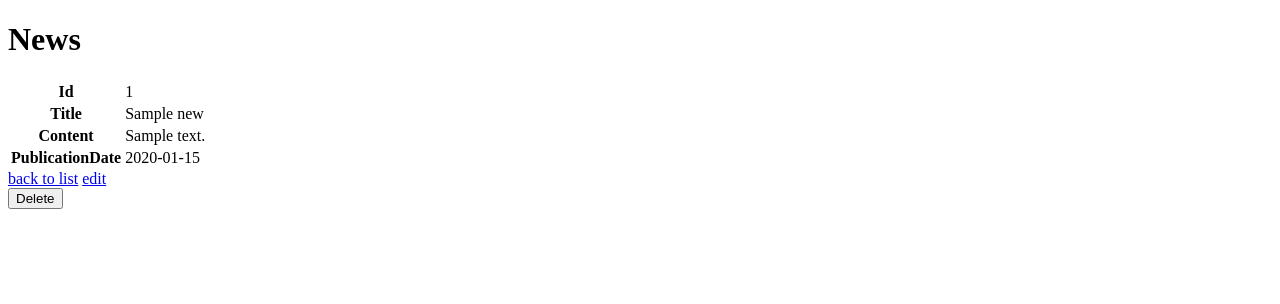
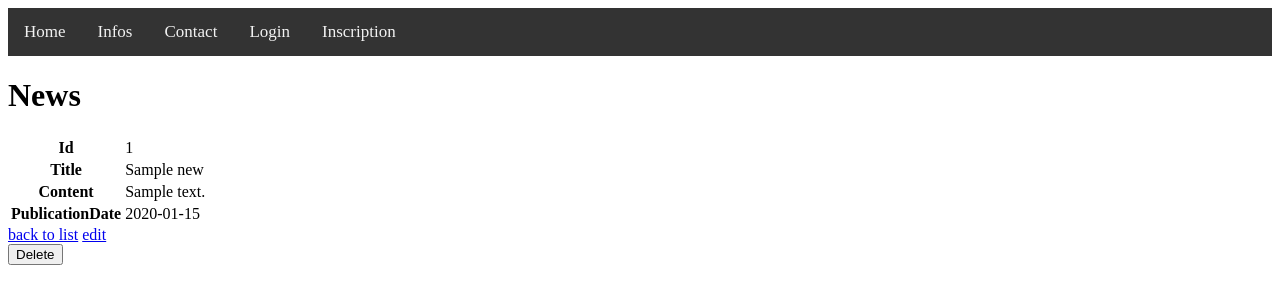
Before and after one commit to SavageLoki/BoxingClub, a Symfony app: template templates/news/show.html.twig in a window 1280 px wide. Shown: the top 304 px of the page. Run offline with Twig, Linux system fonts and the light colour scheme; the template is opened without the code that fills it: most values are stand-ins (such as "Sample title", 1, 10 or a date in 2020); some libraries are stand-ins or nearby versions.

Commit message:
Added navbar

```diff
--- /dev/null
+++ b/public/style/navbar.css
@@ -0,0 +1,27 @@
+/* Add a black background color to the top navigation */
+.topnav {
+  background-color: #333;
+  overflow: hidden;
+}
+
+/* Style the links inside the navigation bar */
+.topnav a {
+  float: left;
+  color: #f2f2f2;
+  text-align: center;
+  padding: 14px 16px;
+  text-decoration: none;
+  font-size: 17px;
+}
+
+/* Change the color of links on hover */
+.topnav a:hover {
+  background-color: rgb(101, 153, 221);
+  color: black;
+}
+
+/* Add a color to the active/current link */
+.topnav a.active {
+  background-color: #4caf50;
+  color: rgb(111, 203, 240);
+}
--- a/templates/base.html.twig
+++ b/templates/base.html.twig
@@ -2,12 +2,24 @@
 <html>
 	<head>
 		<meta charset="UTF-8">
-        <title>{% block title %}Welcome!{% endblock %}</title>
-        {% block stylesheets %}{% endblock %}
+		<title>
+			{% block title %}Welcome!
+			{% endblock %}
+		</title>
+		{% block stylesheets %}
+			<link rel="stylesheet" type="text/css" href="{{ asset('style/navbar.css') }}">
+		{% endblock %}
 
 		{% block javascripts %}{% endblock %}
 	</head>
 	<body>
+		<nav class="topnav">
+			<a href="">Home</a>
+			<a href="{{ path("news_index") }}">Infos</a>
+			<a href="#contact">Contact</a>
+			<a href="{{ path("app_login") }}">Login</a>
+			<a href='{{ path("app_register") }}'>Inscription</a>
+		</nav>
 		{% block body %}{% endblock %}
 	</body>
 </html>
```
Lines whose indentation alone changed are shown as unchanged.
